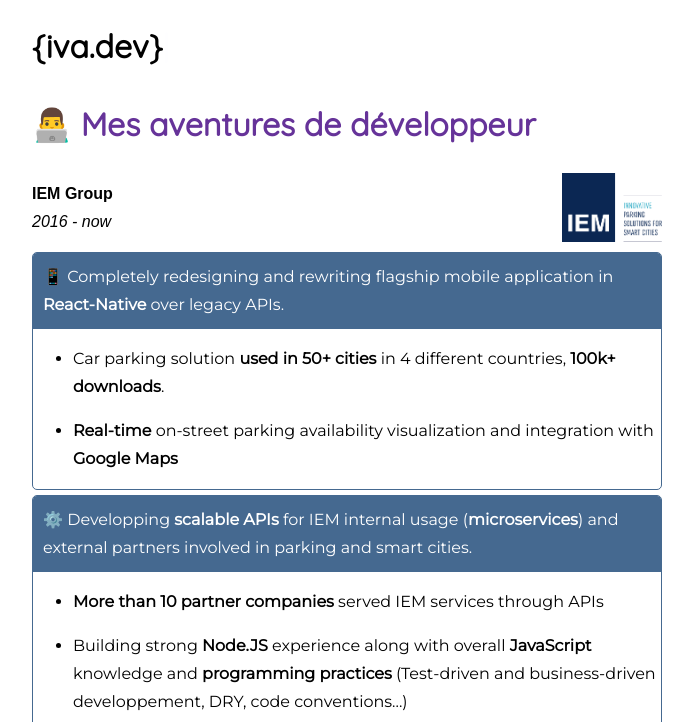
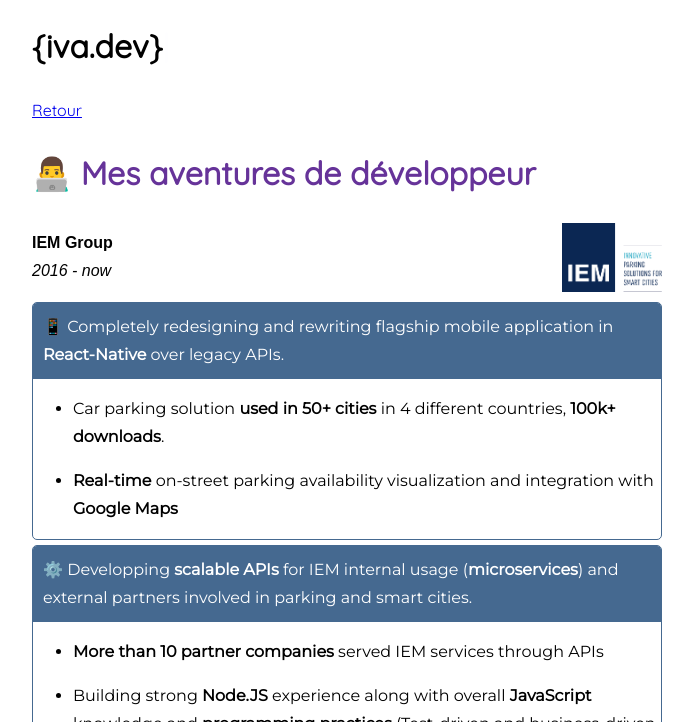
Before and after one commit to IgorVanian/iva.dev, a Gatsby site: page /work in a window 1280 px wide. Shown: the part 78-800 px from the top of the page, without its empty margins (293-986 px from the left). Built offline with nearby package versions, Linux system fonts and the light colour scheme; Gatsby itself is replaced by a stand-in of ours.

Commit message:
add back button

```diff
--- a/src/components/layout.tsx
+++ b/src/components/layout.tsx
@@ -1,3 +1,4 @@
+import { Link } from 'gatsby'
 import * as React from 'react'
 import {
   container,
@@ -25,7 +26,13 @@
         <div>
           <h1 className={siteTitle}>{SiteName}<span className={cursor}>|</span></h1>
         </div>
-        <h1 className={heading}>{pageTitle}</h1>
+        <div>
+          {
+            location.pathname != '/' &&
+            <Link to="/">Retour</Link>
+          }
+          <h1 className={heading}>{pageTitle}</h1>
+        </div>
       </div>
       <main>
         {children}
```
